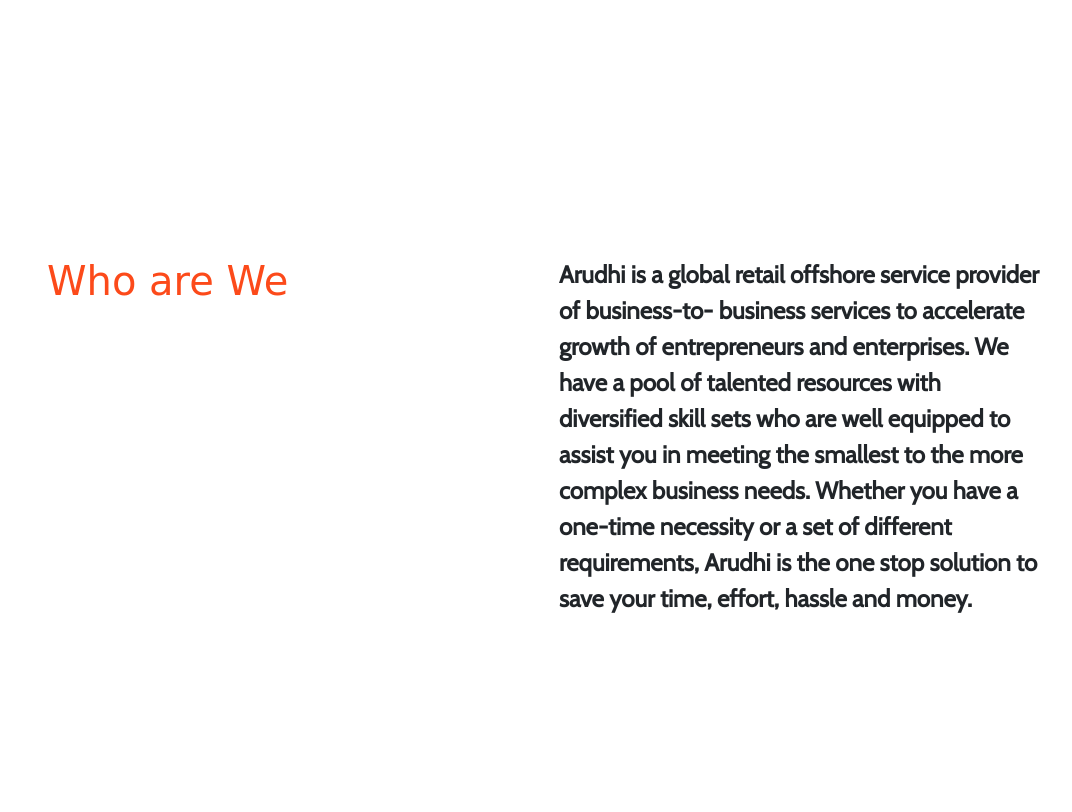
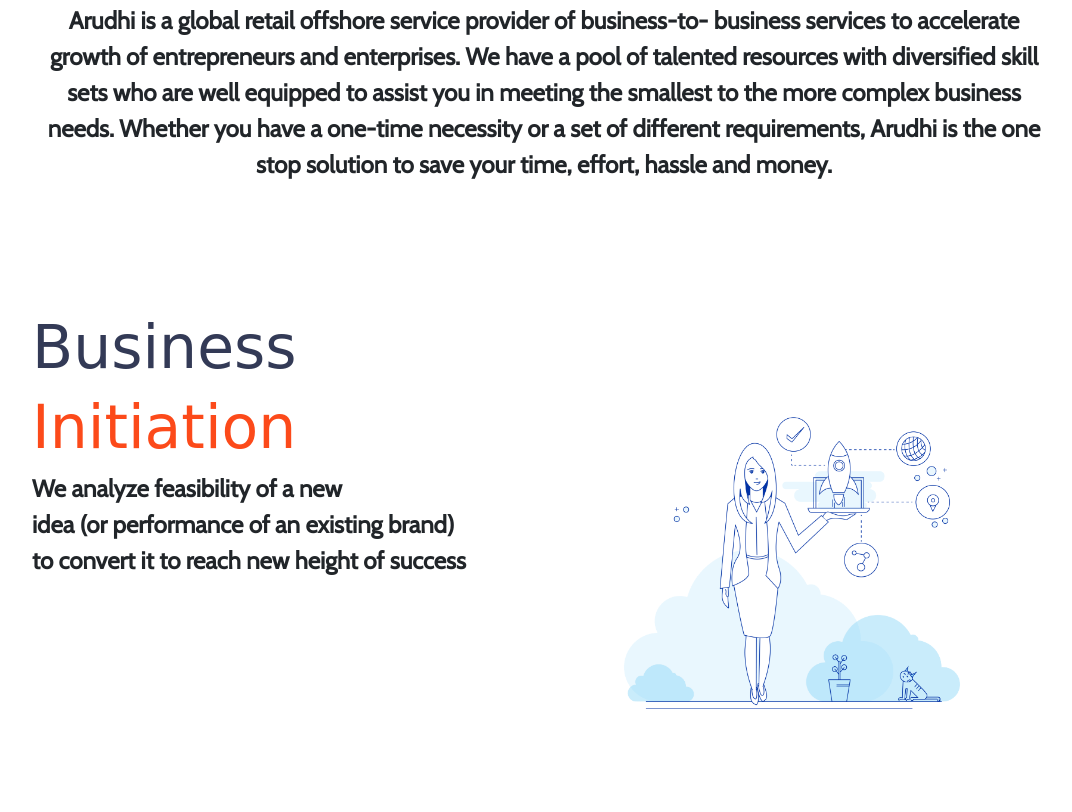
Before and after one commit to riteshrc13/arudhi-web-new, a website: page index.html in a window 1280 px wide. Shown: the part 791-1603 px from the top of the page, without its empty margins (96-1168 px from the left). Drawn offline with nearby package versions, Linux system fonts and the light colour scheme; a web font is replaced by a local one.

Commit message:
final tweak -1

```diff
--- a/index.html
+++ b/index.html
@@ -25,7 +25,6 @@
       aria-expanded="false" aria-label="Toggle navigation">
             <span class="navbar-toggler-icon"></span>
         </button>
-    <!-- <div class="display-none"> -->
     <div class="collapse navbar-collapse" id="collapsibleNavId">
       <ul class="navbar-nav mr-auto mt-2 mt-lg-0 nav-mobile">
         <li class="nav-item active">
@@ -74,6 +73,11 @@
         <div class="col-sm-12 mt-5">
           <h1 class="font-40 color-orange">The wise only possess ideas</h1>
           <h1 class="font-60 color-dark-blue">We nurture that</h1>
+
+          <div class="subtitle-text">
+            <p class="color-dark-blue">Have you ever thought of one stop retailer for all your business needs?</p>
+            <p class="color-dark-blue"><span class="color-orange">Yes,</span> you have reached the right place</p>
+          </div>
         </div>
         <div class="col-sm-12 mt-5">
           <a href="#home-2">
@@ -88,11 +92,8 @@
   </section>
   <section id="aboutus">
     <div class="container">
-      <div class="row about-text">
-        <div class="col-lg-6 col-sm-6">
-          <h1 class="font-40 color-orange">Who are We</h1><br/>
-        </div>
-        <div class="col-lg-6 col-sm-6">
+      <div class="row about-text text-center">
+        <div class="col-lg-12 col-sm-12">
           Arudhi is a global retail offshore service provider of business-to- business services to accelerate growth of entrepreneurs
           and enterprises. We have a pool of talented resources with diversified skill sets who are well equipped to assist
           you in meeting the smallest to the more complex business needs. Whether you have a one-time necessity or a set
@@ -106,7 +107,7 @@
       <div class="col-sm-6 float-left">
         <h1 class="font-60 color-dark-blue">Business</h1>
         <h1 class="font-60 color-orange">Initiation</h1>
-        This is just a dummy text. We will modify it later.
+        We analyze feasibility of a new idea (or performance of an existing brand) to convert it to reach new height of success
       </div>
       <div class="col-sm-6 float-right section-image">
         <img src="img/pic 1.png" alt="">
@@ -115,7 +116,6 @@
   </section>
   <section id="services-2">
     <div class="row text-right page-full">
-
       <div class="col-sm-6 float-left section-image">
         <img src="img/pic2.png" alt="">
       </div>
@@ -123,7 +123,7 @@
         <h1>
           <span class="font-60 color-orange">Stra</span><span class="font-60 color-dark-blue">tegy</span>
         </h1>
-        This is just a dummy text. We will modify it later.
+        We help you with a 360-degree consultancy to design your successful business roadmap
       </div>
     </div>
   </section>
@@ -135,7 +135,7 @@
           <span class="font-60 color-orange">&</span>
           <span class="font-60 color-dark-blue">Branding</span>
         </h1>
-        This is just a dummy text. We will modify it later.
+        To help you stand apart in the crowd, our creative team is ready to provide you outstanding visibility
       </div>
       <div class="col-sm-6 float-right section-image">
         <img src="img/pic3.png" alt="">
@@ -150,7 +150,7 @@
       <div class="col-sm-6 mt-5 float-right">
         <h1 class="font-60 color-orange">Accounting</h1>
         <h1 class="font-60 color-dark-blue">Services</h1>
-        This is just a dummy text. We will modify it later.
+        Get expert hands to shape your regular accounting details transparently in any format to smoothly drive your business
       </div>
     </div>
   </section>
@@ -159,7 +159,7 @@
       <div class="col-sm-6 mt-5 float-left">
         <h1 class="font-60 color-orange">Digital</h1>
         <h1 class="font-60 color-dark-blue">Presence</h1>
-        This is just a dummy text. We will modify it later.
+        We have an experienced team to transform your business with the help of latest technologies
       </div>
       <div class="col-sm-6 float-right section-image">
         <img src="img/pic5.png" alt="">
@@ -174,7 +174,7 @@
       <div class="col-sm-6 mt-5 float-right">
         <h1 class="font-60 color-orange">Product</h1>
         <h1 class="font-60 color-dark-blue">Engineering</h1>
-        This is just a dummy text. We will modify it later.
+        We can help your product to gain the extra mileage with strong management and necessary support
       </div>
     </div>
   </section>
--- a/public/css/main.css
+++ b/public/css/main.css
@@ -20,8 +20,12 @@
 }
 
 section{
+    /*height: 100vh;*/
+    margin: 10% 10% 0 10%;
+}
+#clients{
     height: 100vh;
-    padding: 10%;
+    padding-top: 20%;
 }
 
 /**************************************************************************/
@@ -176,6 +180,10 @@
     background-color: #333a56 !important;
     color: #ffffff;
 }
+.subtitle-text{
+    margin-top: 30px;
+    font-size: 20px;
+}
 /* FONT CSS - END */
 
 
```
